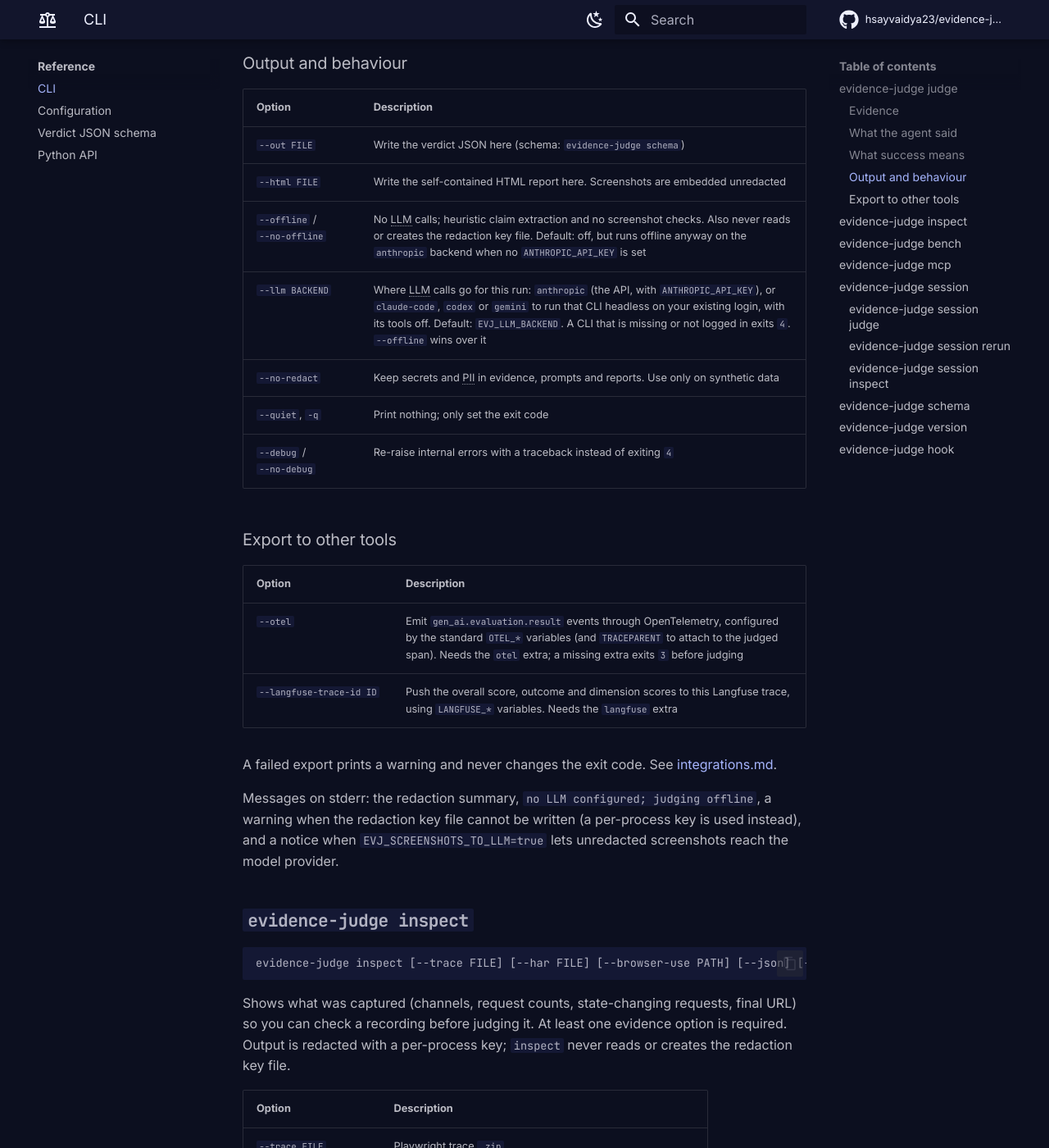
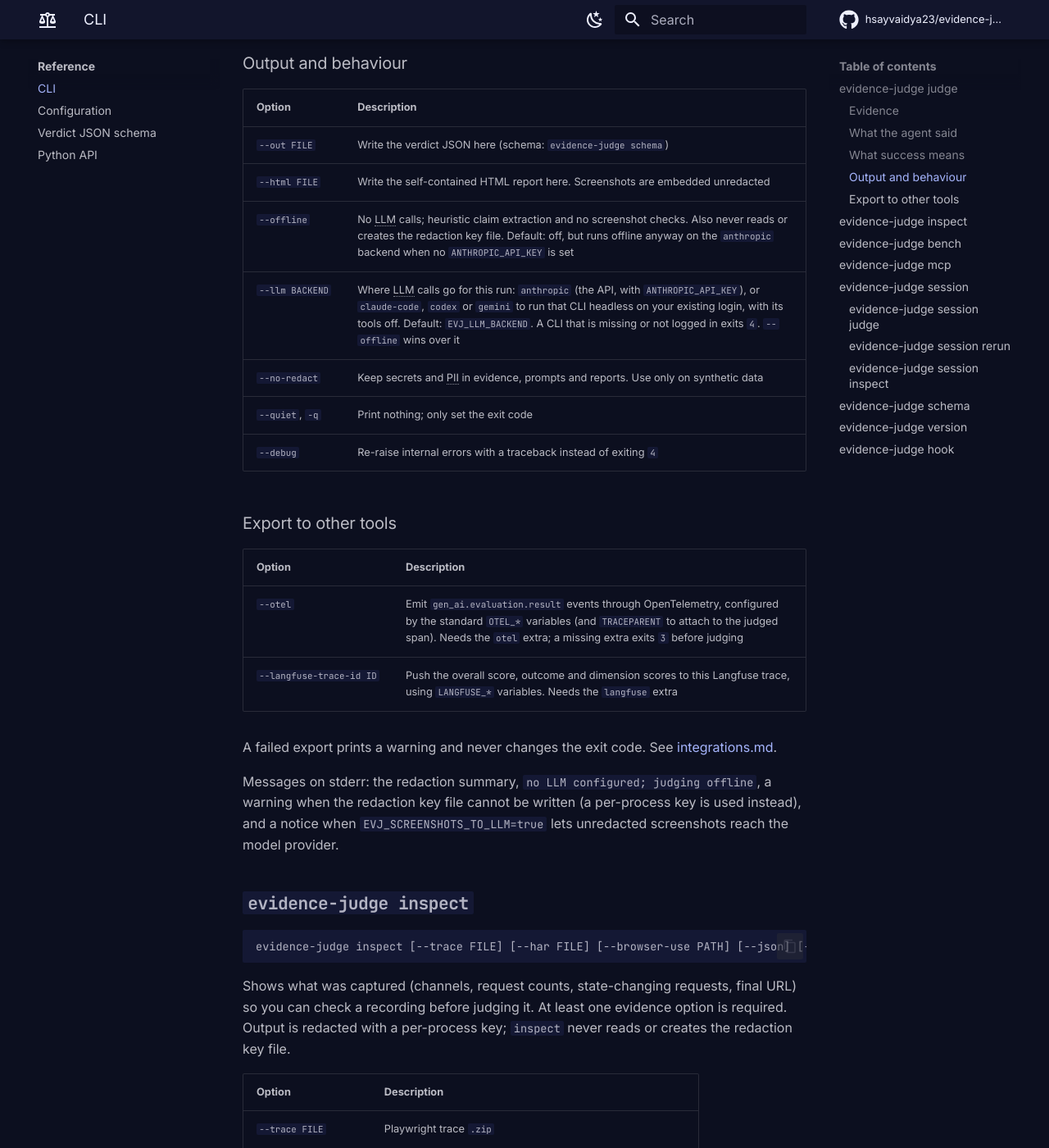
Before and after one commit to hsayvaidya23/evidence-judge, an MkDocs documentation site: the page built from docs/cli.md, in a window 1280 px wide and 1400 px high, scrolled down 2887 px. Shown: the whole window at 82% size. Built offline with MkDocs 1.6.1 and Material for MkDocs 9.7.7, drawn with Linux system fonts in a browser that asks for light colours; comment, search, counter and statistics services are not loaded; some of the changed text lies outside the part shown.

Commit message:
fix: keep judge and bench --help untruncated at 80 columns
Drop the generated --no-debug and --no-offline negations, give --llm a short
<backend> metavar and --seeds an <n> metavar, so no option name or help word
is cut with an ellipsis. bench keeps --offline/--online, which the docs and
tests use.

```diff
--- a/docs/cli.md
+++ b/docs/cli.md
@@ -69,11 +69,11 @@ At least one of `--trace`, `--har` or `--browser-use` is required.
 | --- | --- |
 | `--out FILE` | Write the verdict JSON here (schema: `evidence-judge schema`) |
 | `--html FILE` | Write the self-contained HTML report here. Screenshots are embedded unredacted |
-| `--offline` / `--no-offline` | No LLM calls; heuristic claim extraction and no screenshot checks. Also never reads or creates the redaction key file. Default: off, but runs offline anyway on the `anthropic` backend when no `ANTHROPIC_API_KEY` is set |
+| `--offline` | No LLM calls; heuristic claim extraction and no screenshot checks. Also never reads or creates the redaction key file. Default: off, but runs offline anyway on the `anthropic` backend when no `ANTHROPIC_API_KEY` is set |
 | `--llm BACKEND` | Where LLM calls go for this run: `anthropic` (the API, with `ANTHROPIC_API_KEY`), or `claude-code`, `codex` or `gemini` to run that CLI headless on your existing login, with its tools off. Default: `EVJ_LLM_BACKEND`. A CLI that is missing or not logged in exits `4`. `--offline` wins over it |
 | `--no-redact` | Keep secrets and PII in evidence, prompts and reports. Use only on synthetic data |
 | `--quiet`, `-q` | Print nothing; only set the exit code |
-| `--debug` / `--no-debug` | Re-raise internal errors with a traceback instead of exiting `4` |
+| `--debug` | Re-raise internal errors with a traceback instead of exiting `4` |
 
 ### Export to other tools
 
@@ -105,7 +105,7 @@ with a per-process key; `inspect` never reads or creates the redaction key file.
 | `--browser-use PATH` | browser-use history JSON or run directory |
 | `--json` | Print machine-readable JSON instead of a table |
 | `--no-redact` | Show raw URLs and values |
-| `--debug` / `--no-debug` | Re-raise internal errors with a traceback instead of exiting `4` |
+| `--debug` | Re-raise internal errors with a traceback instead of exiting `4` |
 
 ## `evidence-judge bench`
 
@@ -128,7 +128,7 @@ evidence-judge bench RUNS_DIR [--seeds 3] [--out results.json] [--markdown resul
 | `--llm BACKEND` | The LLM backend for `--online` and `--with-llm-baseline`: `anthropic`, `claude-code`, `codex` or `gemini`. Default: `EVJ_LLM_BACKEND` |
 | `--no-redact` | Judge unredacted evidence and agent text |
 | `--quiet`, `-q` | Do not print the report |
-| `--debug` / `--no-debug` | Show tracebacks for internal errors |
+| `--debug` | Show tracebacks for internal errors |
 
 ## `evidence-judge mcp`
 
```
Also changed, not shown: 2 other files.
